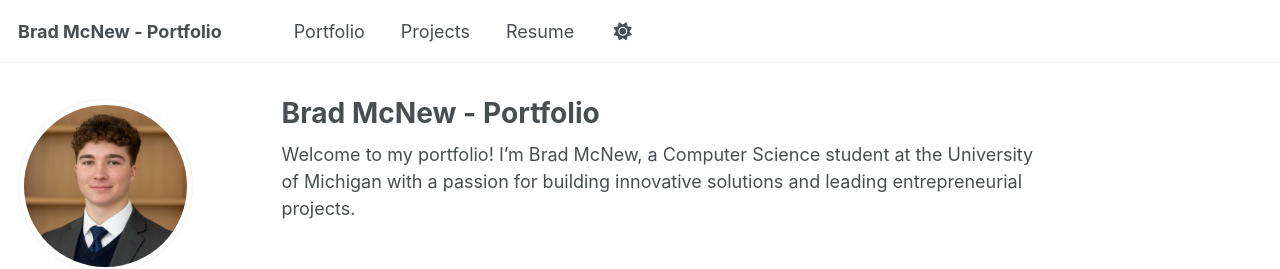
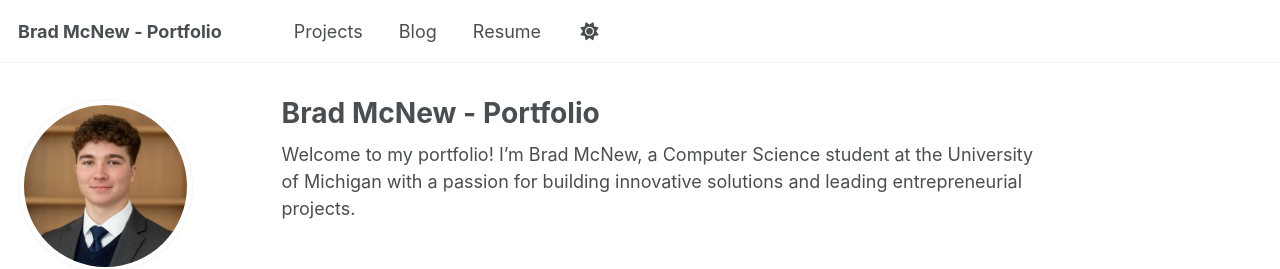
Before and after one commit to bradmcnew/bradmcnew.github.io, a Jekyll site: the page built from _pages/about.md, in a window 1280 px wide. Shown: the top 269 px of the page. Built offline with Jekyll 4.4.1, drawn with Linux system fonts in a browser that asks for light colours; a script that is not in the unit is left out.

Commit message:
refactor(navigation): swap titles for Projects and Blog in header links

```diff
--- a/_data/navigation.yml
+++ b/_data/navigation.yml
@@ -5,10 +5,10 @@
 # prevent it from being included in the site.
 
 main:
-  - title: "Portfolio"
+  - title: "Projects"
     url: /portfolio/
 
-  - title: "Projects"
+  - title: "Blog"
     url: /year-archive/
 
   - title: "Resume"
```
